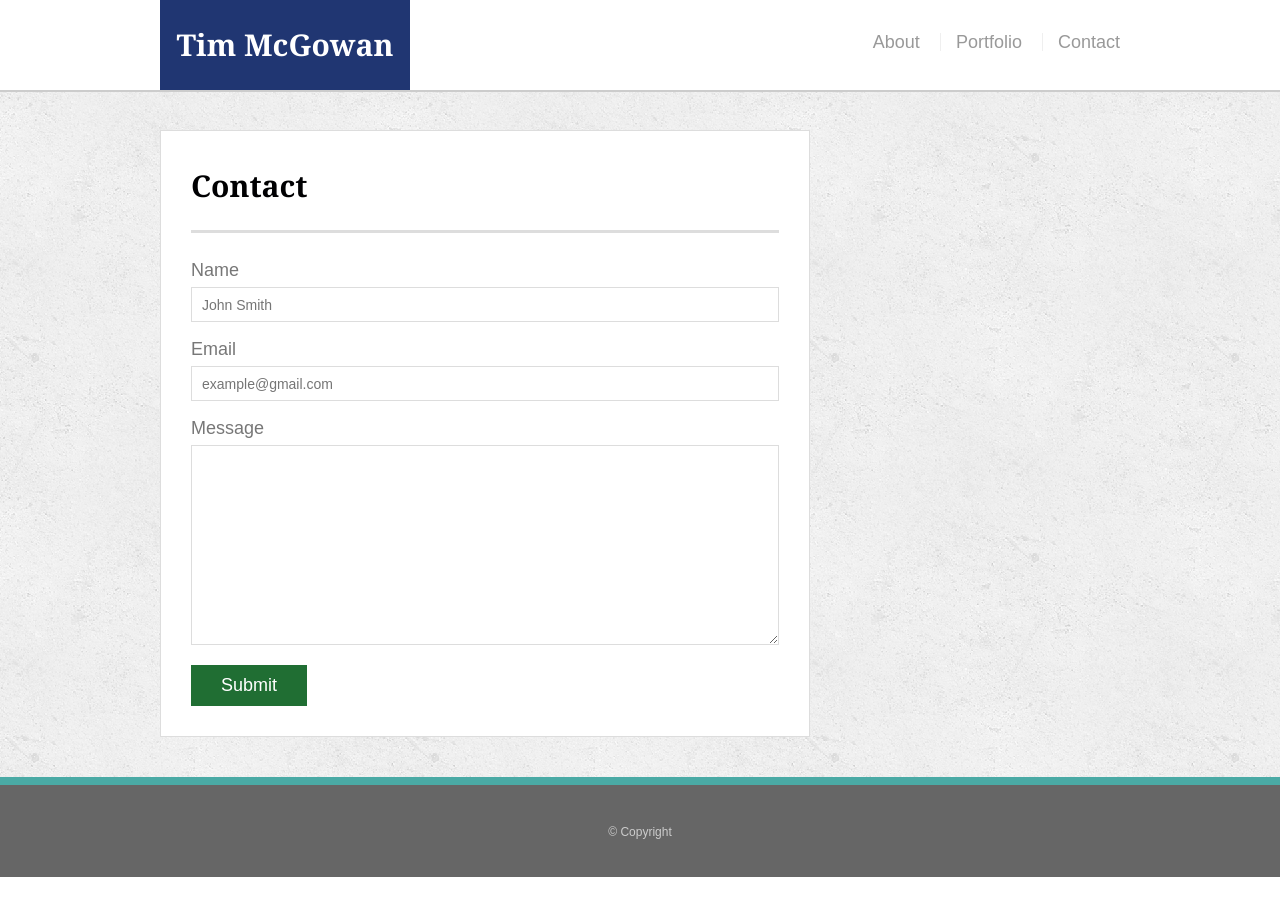
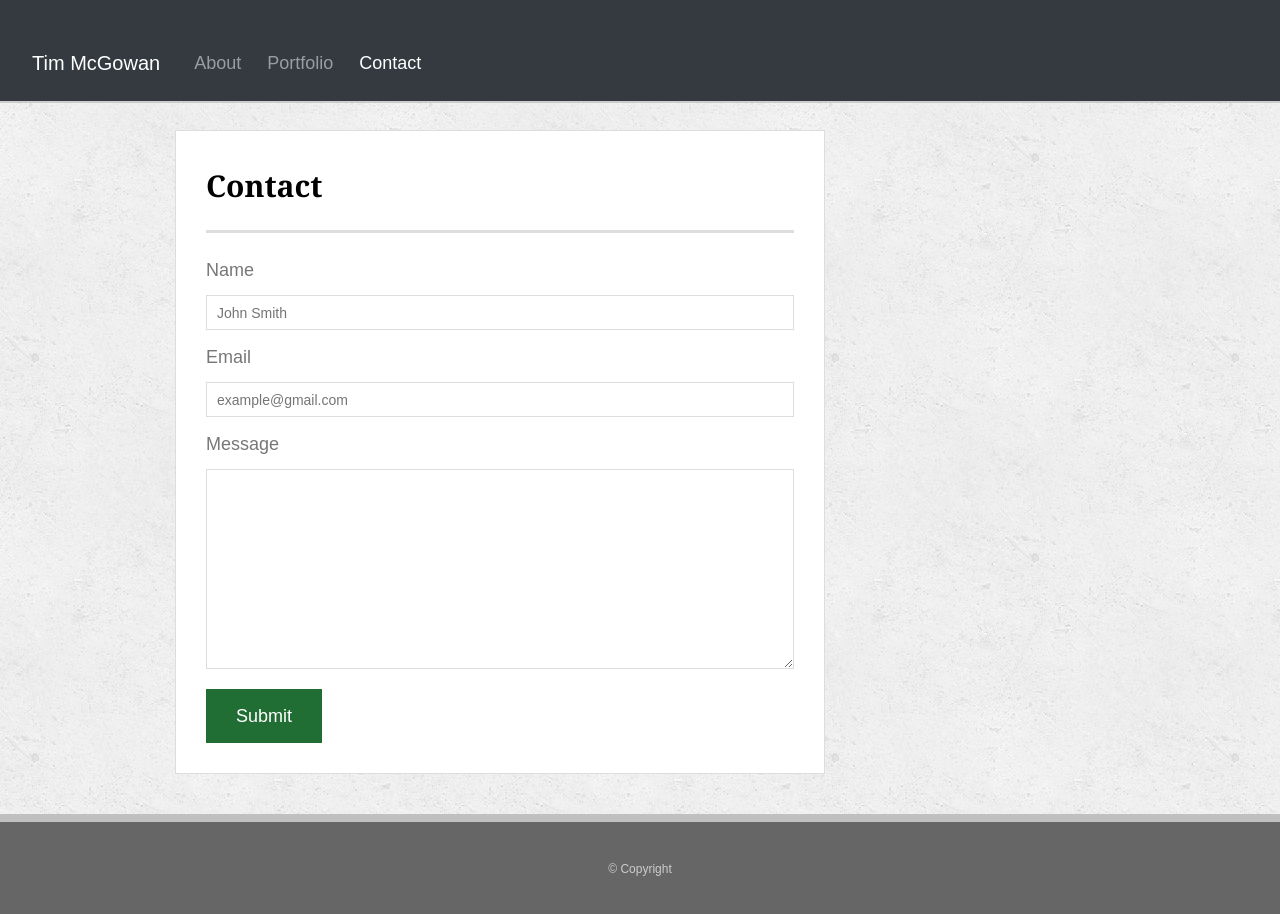
Before and after one commit to timmcgowan/Bootstrap-Portfolio, a plain HTML site: page contact.html in a window 1280 px wide. Before the commit the page ends 877 px from the top, so only its background shows below. Drawn offline with nearby package versions, Linux system fonts and the light colour scheme.

Commit message:
added responsive formating

```diff
--- a/assets/css/style.css
+++ b/assets/css/style.css
@@ -121,7 +121,7 @@ h3 {
   text-decoration: none;
 
   /* Visual */
-  background: #203672;
+  /*background: #203672;*/
 }
 
 
@@ -153,16 +153,14 @@ nav li {
   display: inline-block;
 
   /* Box-model */
-  padding-left: 15px;
+  padding-left: 5px;
 
   /* Positioning */
-  margin-left: 15px;
+  margin-left: 5px;
 
   /* Typography */
   line-height: 18px;
 
-  /* Visual */
-  border-left: 1px solid #efefef;
 }
 
 nav a {
@@ -173,17 +171,6 @@ nav a {
 
 nav a:hover {
   color: #666;
-}
-
-nav li:first-child {
-  /* Box-model */
-  padding-left: 0;
-
-  /* Positioning */
-  margin-left: 0;
-
-  /* Visual */
-  border-left: 0 none;
 }
 
 /* footer */
@@ -207,7 +194,7 @@ footer {
 
   /* Visual */
   background: #666;
-  border-top: 8px solid #4aaaa5;
+  border-top: 8px solid #C0C0C0	;
 }
 
 /* sidebar */
--- a/contact.html
+++ b/contact.html
@@ -4,24 +4,37 @@
   <meta charset="UTF-8">
   <title>Contact | Tim McGowan</title>
   <link rel="stylesheet" type="text/css" href="assets/css/reset.css">
+  <link rel="stylesheet" href="https://maxcdn.bootstrapcdn.com/bootstrap/4.0.0/css/bootstrap.min.css" integrity="sha384-Gn5384xqQ1aoWXA+058RXPxPg6fy4IWvTNh0E263XmFcJlSAwiGgFAW/dAiS6JXm" crossorigin="anonymous">
+  <script src="https://ajax.googleapis.com/ajax/libs/jquery/1.12.4/jquery.min.js"></script>
+  <script src="https://maxcdn.bootstrapcdn.com/bootstrap/4.0.0/js/bootstrap.min.js"></script>
   <link rel="stylesheet" type="text/css" href="assets/css/style.css">
 </head>
 <body>
 
 <div class="wrapper">
 
-  <header id="masthead">
-    <div class="container">
-      <a href="index.html" id="logo">Tim McGowan</a>
-      <nav>
-        <ul>
-          <li><a href="index.html">About</a></li>
-          <li><a href="portfolio.html">Portfolio</a></li>
-          <li><a href="contact.html">Contact</a></li>
-        </ul>
-      </nav>
-    </div>
-  </header>
+<!-- NavBar -->
+<header id="masthead" class="navbar bg-dark">
+<nav class="navbar navbar-expand-md navbar-dark bg-dark">
+  <a class="navbar-brand" href="index.html">Tim McGowan</a>
+  <button class="navbar-toggler" type="button" data-toggle="collapse" data-target="#navbarText" aria-controls="navbarText" aria-expanded="false" aria-label="Toggle navigation">
+    <span class="navbar-toggler-icon"></span>
+  </button>
+  <div class="collapse navbar-collapse" id="navbarText">
+    <ul class="navbar-nav mr-auto">
+      <li class="nav-item">
+        <a class="nav-link" href="index.html">About<span class="sr-only">(current)</span></a>
+      </li>
+      <li class="nav-item">
+        <a class="nav-link" href="portfolio.html">Portfolio</a>
+      </li>
+      <li class="nav-item active">
+        <a class="nav-link" href="contact.html">Contact</a>
+      </li>
+    </ul>
+  </div>
+</nav>
+</header>
 
   <main class="container">
     <section class="main-section">
```
Also changed, not shown: index.html (+27 -13 lines), pbj.js (added, +26 -0 lines), portfolio.html (+24 -11 lines), sandwiches.html (added, +68 -0 lines).
